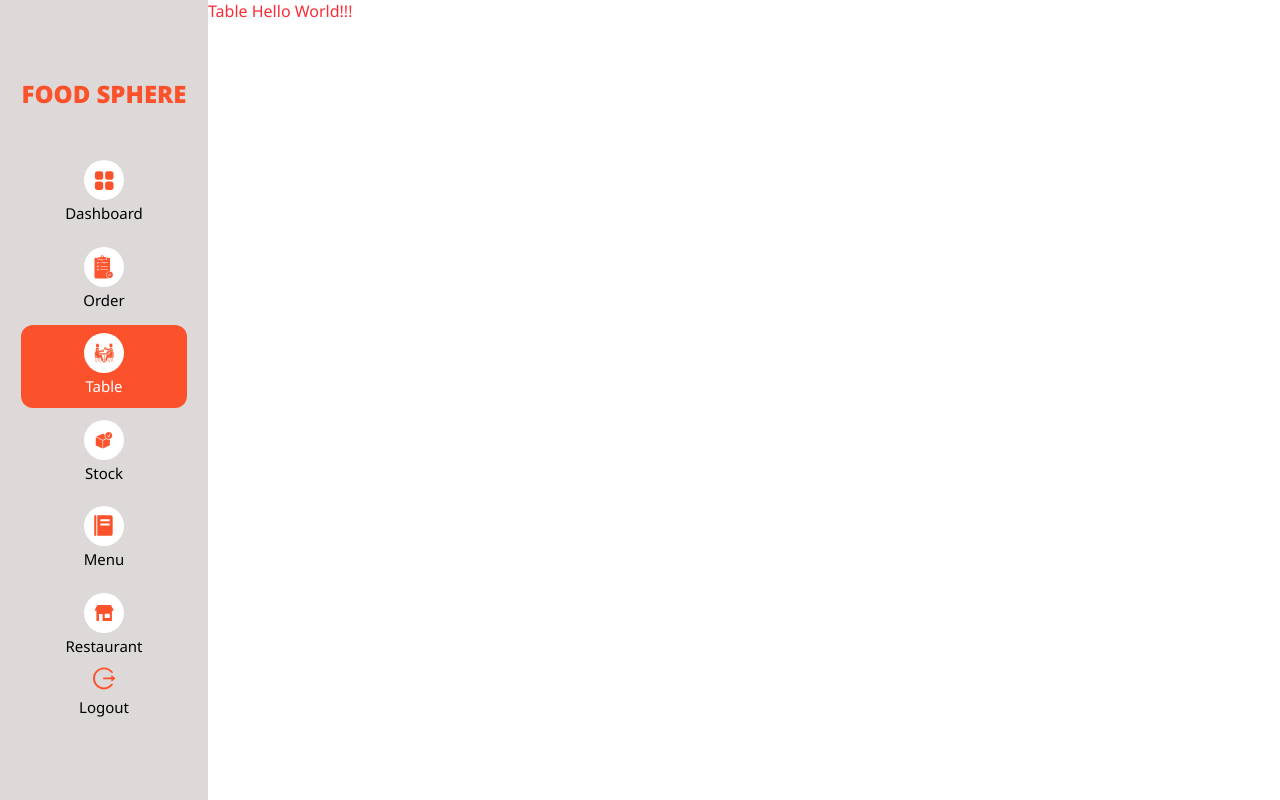
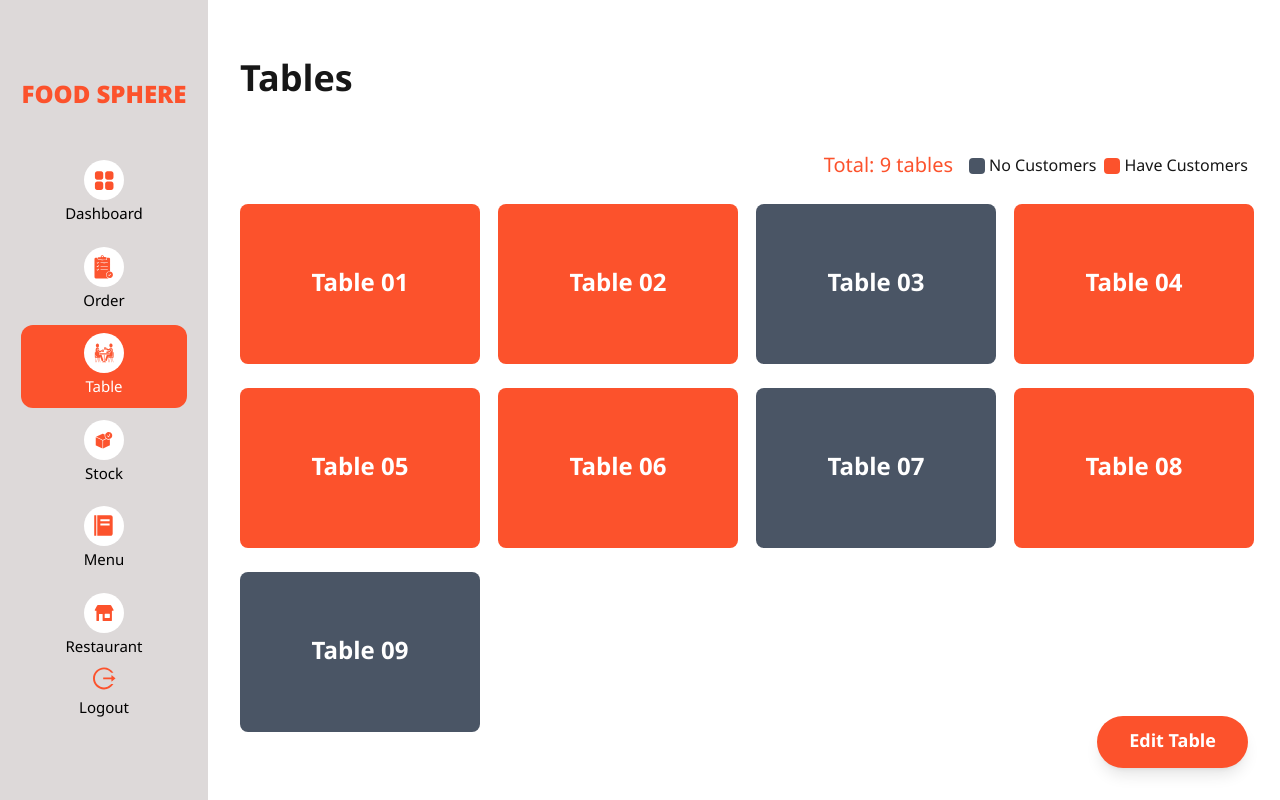
Before and after one commit to FoodSphere/foodsphere-frontend, a Next.js app: page /table in a window 1280 px wide. Built offline with nearby package versions, Linux system fonts and the light colour scheme.

Commit message:
feat: table page, fix: ItemCardComponent
- add components for table page e.g. Header, Table, EditButtonGroup
- fix ItemCardComponent can show/hide ingredients

```diff
--- a/app/components/featureComponents/ItemCardComponent.tsx
+++ b/app/components/featureComponents/ItemCardComponent.tsx
@@ -1,3 +1,5 @@
+import { useState } from "react";
+
 import { Icons } from "@/app/icons";
 
 interface Ingredient {
@@ -13,8 +15,6 @@ interface ItemCardComponentProps {
   onEdit?: () => void;
   onClose?: () => void;
   useIngredients?: boolean;
-  showIngredients?: boolean;
-  setShowIngredientsState?: React.Dispatch<React.SetStateAction<boolean>>;
   Ingredients?: Ingredient[];
 }
 
@@ -26,12 +26,12 @@ export const ItemCardComponent = ({
   onEdit,
   onClose,
   useIngredients = false,
-  showIngredients = false,
-  setShowIngredientsState,
   Ingredients = [],
 }: ItemCardComponentProps) => {
+  var [showIngredients, setShowIngredients] = useState(false);
+
   return (
-    <div className="shadow relative flex flex-col items-center">
+    <div className="relative flex flex-col items-center">
       {imgUrl ? (
         <img
           src={imgUrl}
@@ -74,10 +74,7 @@ export const ItemCardComponent = ({
         {useIngredients && (
           <button
             className="cursor-pointer text-sky-500 text-sm font-medium flex items-center gap-1 mb-4 hover:underline"
-            onClick={() =>
-              setShowIngredientsState &&
-              setShowIngredientsState(!showIngredients)
-            }
+            onClick={() => setShowIngredients(!showIngredients)}
           >
             {showIngredients ? "Hide ingredients" : "Show ingredients"}
             {showIngredients ? (
@@ -88,6 +85,7 @@ export const ItemCardComponent = ({
           </button>
         )}
         {useIngredients && showIngredients && Ingredients.length > 0 && (
+          <div className="w-full overflow-hidden">
             <ul className="w-full border-t-2 border-dashed border-black mb-2 pt-2">
               {Ingredients.map((ingredient, index) => (
                 <li
@@ -99,6 +97,7 @@ export const ItemCardComponent = ({
                 </li>
               ))}
             </ul>
+          </div>
         )}
       </div>
     </div>
--- a/app/features/main/menu/Index.tsx
+++ b/app/features/main/menu/Index.tsx
@@ -18,8 +18,6 @@ const MenuRender = () => {
           onEdit={() => console.log("Edit Item")}
           onClose={() => console.log("Close Item")}
           useIngredients={true}
-          showIngredients={true}
-          setShowIngredientsState={() => console.log("Set Show Ingredients")}
           Ingredients={[
             { title: "Ingredient 1", amount: 100 },
             { title: "Ingredient 2", amount: 200 },
@@ -33,8 +31,6 @@ const MenuRender = () => {
           onEdit={() => console.log("Edit Item")}
           onClose={() => console.log("Close Item")}
           useIngredients={true}
-          showIngredients={false}
-          setShowIngredientsState={() => console.log("Set Show Ingredients")}
           Ingredients={[
             { title: "Ingredient 1", amount: 100 },
             { title: "Ingredient 2", amount: 200 },
@@ -48,8 +44,6 @@ const MenuRender = () => {
           onEdit={() => console.log("Edit Item")}
           onClose={() => console.log("Close Item")}
           useIngredients={true}
-          showIngredients={true}
-          setShowIngredientsState={() => console.log("Set Show Ingredients")}
           Ingredients={[
             { title: "Ingredient 1", amount: 100 },
             { title: "Ingredient 2", amount: 200 },
--- a/app/features/main/table/Index.tsx
+++ b/app/features/main/table/Index.tsx
@@ -1,12 +1,53 @@
 "use client";
+import { useState } from "react";
+
+import { EditButtonGroup } from "./components/EditButtonGroup";
+import { Header } from "./components/Header";
+import { Table } from "./components/Table";
 
 // import { ConfirmModalComponent } from "@/app/components/featureComponents/ConfirmModalComponent";
 // import { ConfirmTypeEnum } from "@/public/enum/confirmModalEnum";
 
+interface TableData {
+  id: string;
+  hasCustomers: boolean;
+}
+
 const TableRender = () => {
+  const [tables] = useState<TableData[]>([
+    { id: "01", hasCustomers: false },
+    { id: "02", hasCustomers: false },
+    { id: "03", hasCustomers: true },
+    { id: "04", hasCustomers: false },
+    { id: "05", hasCustomers: false },
+    { id: "06", hasCustomers: false },
+    { id: "07", hasCustomers: true },
+    { id: "08", hasCustomers: false },
+    { id: "09", hasCustomers: true },
+  ]);
+
   return (
-    <div>
-      <div className="text-red-500">Table Hello World!!!</div>
+    <div className="p-8 flex flex-col gap-6">
+      {/* Header */}
+      <Header totalTable={tables.length} />
+
+      {/* Tables Grid */}
+      <div className="grid grid-cols-1 md:grid-cols-2 lg:grid-cols-3 xl:grid-cols-4 2xl:grid-cols-5 gap-6">
+        {tables.map((table) => (
+          <Table
+            key={table.id}
+            id={table.id}
+            hasCustomers={table.hasCustomers}
+            onClick={(id) => console.log(id)}
+          />
+        ))}
+      </div>
+
+      {/* Edit Table Button Group */}
+      <div className="fixed bottom-8 right-8">
+        <EditButtonGroup />
+      </div>
+
       {/* <ConfirmModalComponent
         confirmType={ConfirmTypeEnum.OpenBill}
         itemName={"Table 1"}
--- /dev/null
+++ b/app/features/main/table/components/EditButtonGroup.tsx
@@ -0,0 +1,33 @@
+import { useState } from "react";
+
+import { Icons } from "@/app/icons";
+
+export const EditButtonGroup = () => {
+  var [isEditing, setIsEditing] = useState(false);
+  return (
+    <div className="flex flex-col gap-4 items-center">
+      {isEditing && (
+        <>
+          <button className="bg-primary-orange-main text-white w-12 h-12 rounded-full flex items-center justify-center text-2xl font-bold hover:bg-orange-600 transition-all transform hover:scale-110 shadow-lg">
+            <Icons name="PlusIcon" className="text-white w-[20px]" />
+          </button>
+          <button className="bg-primary-orange-main text-white w-12 h-12 rounded-full flex items-center justify-center text-2xl font-bold hover:bg-orange-600 transition-all transform hover:scale-110 shadow-lg">
+            <Icons name="MinusIcon" className="text-white w-[20px]" />
+          </button>
+        </>
+      )}
+      <button
+        onClick={() => setIsEditing(!isEditing)}
+        className={`text-white px-8 py-3 rounded-full text-lg font-semibold
+             transition-all transform hover:scale-105 shadow-lg
+            ${
+              isEditing
+                ? "bg-gray-400 hover:bg-gray-500"
+                : "bg-primary-orange-main hover:bg-orange-600"
+            }`}
+      >
+        Edit Table
+      </button>
+    </div>
+  );
+};
--- /dev/null
+++ b/app/features/main/table/components/Header.tsx
@@ -0,0 +1,29 @@
+interface HeaderProps {
+  totalTable: number;
+}
+
+export const Header = ({ totalTable }: HeaderProps) => {
+  return (
+    <>
+      <div className="flex justify-between items-center">
+        <h1 className="text-4xl font-bold">Tables</h1>
+      </div>
+
+      <div className="flex gap-4 items-center justify-end">
+        <p className="text-primary-orange-main text-xl">
+          Total: {totalTable} tables
+        </p>
+        <div className="flex gap-2 items-center">
+          <div className="flex gap-1 items-center">
+            <div className="w-4 h-4 bg-gray-600 rounded"></div>
+            <span>No Customers</span>
+          </div>
+          <div className="flex gap-1 items-center">
+            <div className="w-4 h-4 bg-primary-orange-main rounded"></div>
+            <span>Have Customers</span>
+          </div>
+        </div>
+      </div>
+    </>
+  );
+};
--- /dev/null
+++ b/app/features/main/table/components/Table.tsx
@@ -0,0 +1,21 @@
+interface TableProps {
+  id: string;
+  hasCustomers: boolean;
+  onClick: (id: string) => void;
+}
+
+export const Table = ({
+  id,
+  hasCustomers,
+  onClick,
+}: TableProps) => {
+  return (
+    <button
+      className={`h-40 w-60 rounded-lg text-white text-2xl font-semibold transition-all hover:scale-105
+              ${hasCustomers ? "bg-gray-600" : "bg-primary-orange-main"}`}
+      onClick={() => onClick(id)}
+    >
+      Table {id}
+    </button>
+  );
+};
```
Lines whose indentation alone changed are shown as unchanged.
